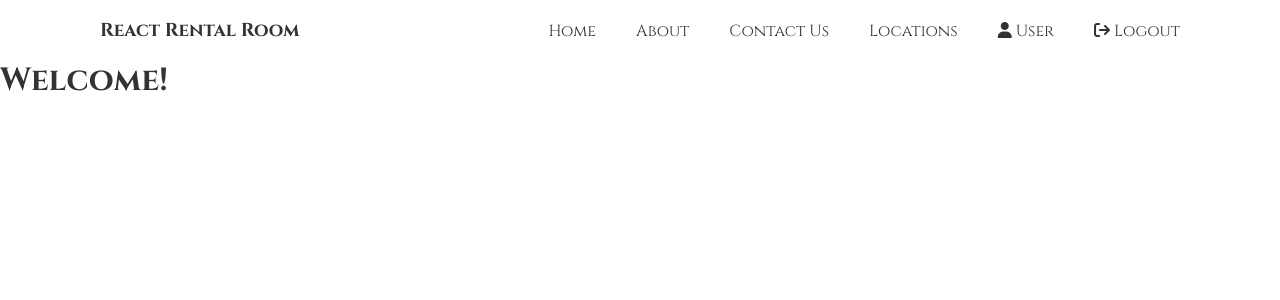
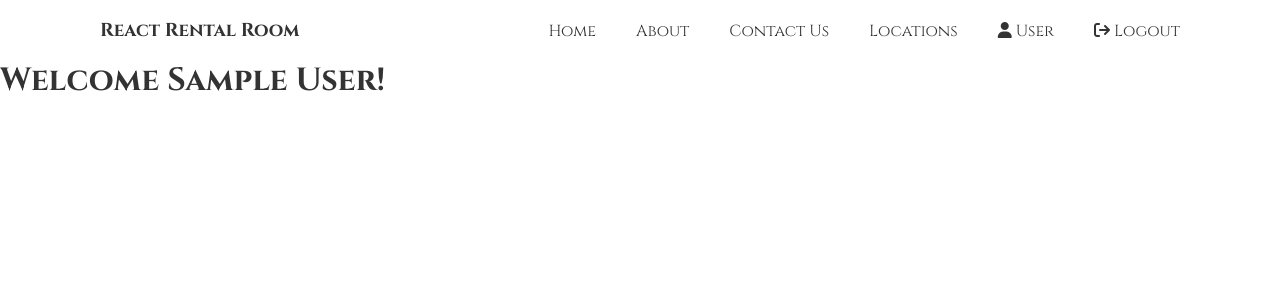
Before and after one commit to federico-init/react-router, a React (Vite) app: page /dashboard in a window 1280 px wide. Shown: the top 300 px of the page. Built offline with nearby package versions, Linux system fonts and the light colour scheme; sample sign-in values are in the browser's storage.

Commit message:
fix: logged user name shown on dashboard

```diff
--- a/src/routes/Dashboard.jsx
+++ b/src/routes/Dashboard.jsx
@@ -15,7 +15,7 @@ export default function Dashboard() {
 
   return isLogged ? (
     <div className={styles.Dashboard}>
-      <h1>{`Welcome!`}</h1>
+      <h1>{`Welcome ${isLogged.name}!`}</h1>
     </div>
   ) : (
     navigate("/login")
```
